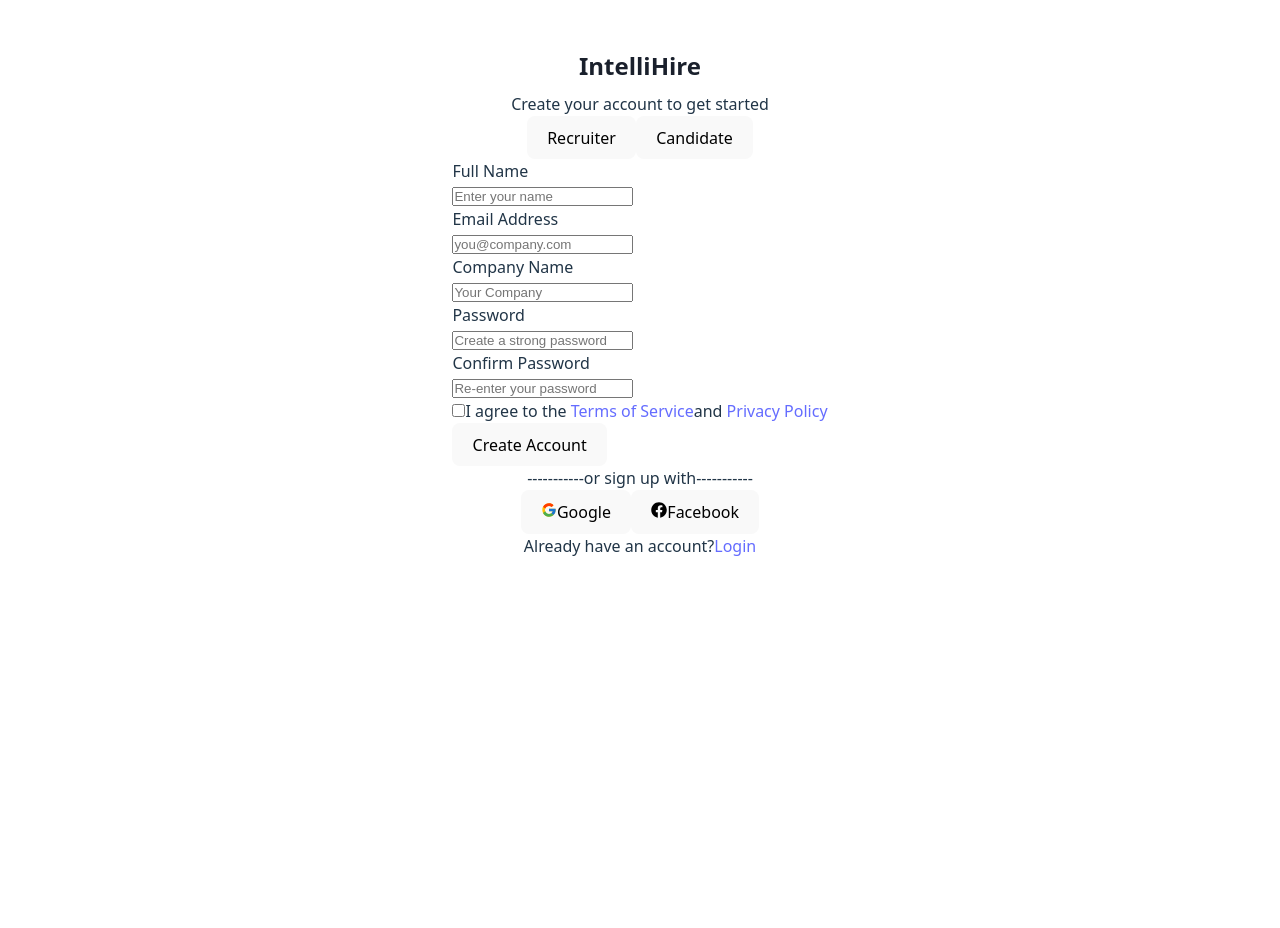
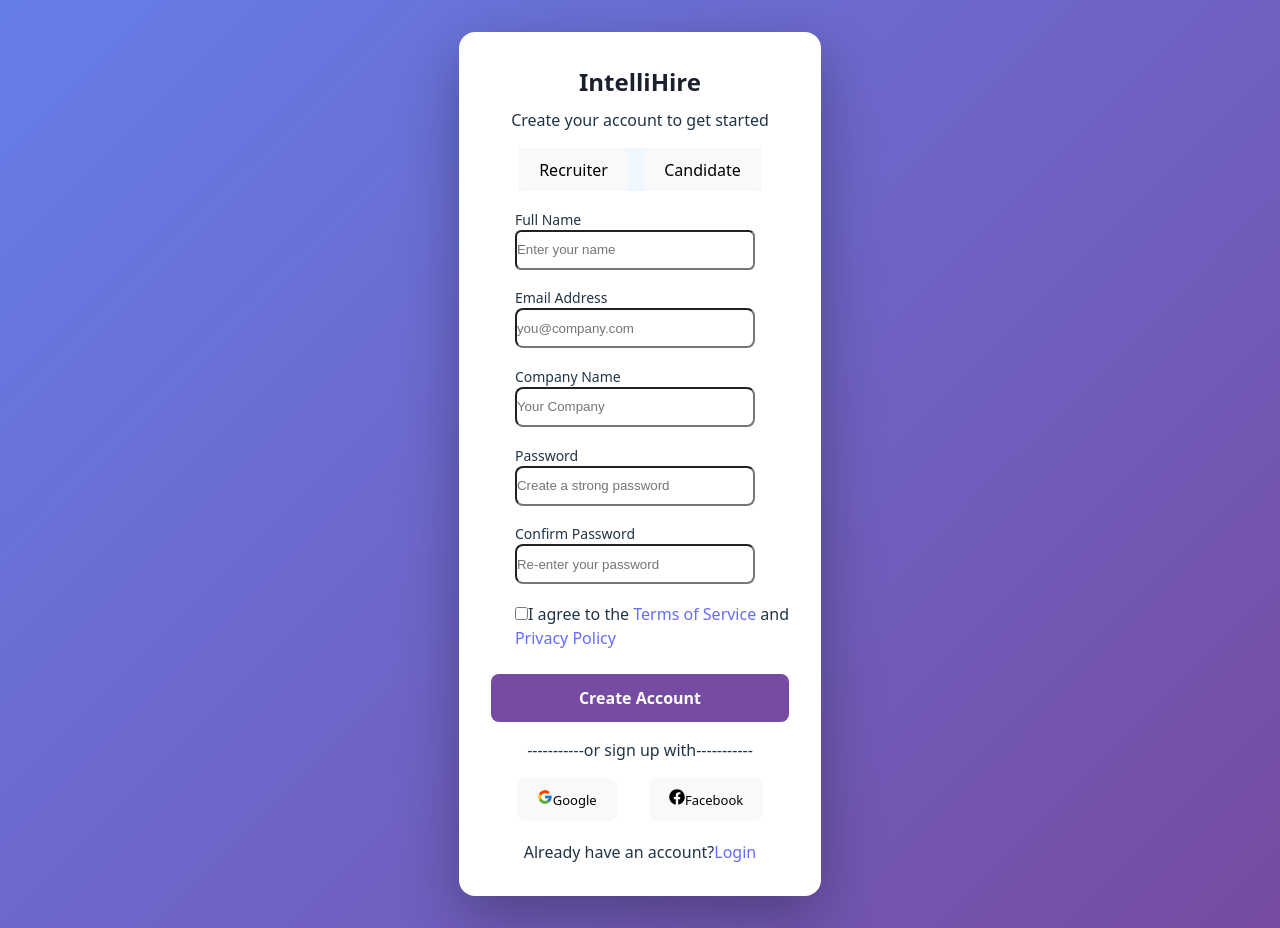
Before and after one commit to SIMRAN20053/INTELLIHIRE, a React (Vite) app: page /signup in a window 1280 px wide. Before the commit the page ends 848 px from the top, so only its background shows below. Built offline with nearby package versions, Linux system fonts and the light colour scheme.

Commit message:
Updated signup page UI

```diff
--- a/src/pages/signup.css
+++ b/src/pages/signup.css
@@ -8,11 +8,117 @@
     flex-direction: column;
     justify-content: center;
     align-items: center;
-    margin:3rem;
+ background: linear-gradient(135deg, #667eea 0%, #764ba2 100%);
+
 }
 .signup-card{
+    margin-top: 2rem;
+      margin-bottom: 2rem;
     display:flex;
     flex-direction: column;
     justify-content: center;
     align-items: center;
+    background-color: white;
+    height:54rem;
+    padding:2rem;
+    border-radius: 1rem;
+      box-shadow: 0 20px 60px rgba(0, 0, 0, 0.3);
 }
+.user-role{
+    margin-top:1rem;
+    background-color: aliceblue;
+}
+.F-name{
+    margin-left:1.5rem;
+      margin-top: 1.1rem;
+    font-size: 14px;
+}
+.Email{
+     margin-left:1.5rem;
+       margin-top: 1.1rem;
+          font-size: 14px;
+}
+.company{
+     margin-left:1.5rem;
+     margin-top: 1.1rem;
+        font-size: 14px;
+}
+.Pass{
+     margin-left:1.5rem;
+     margin-top: 1.1rem;
+        font-size: 14px;
+}
+.Pass-confirm{
+     margin-left:1.5rem;
+     margin-top: 1.1rem;
+        font-size: 14px;
+}
+.policy{
+      margin-top: 1.1rem;
+        margin-left:1.5rem;
+}
+.Form-action{
+   display:flex;
+   justify-content: center;
+   align-items: center;
+   margin-top: 1.5rem;
+}
+.Submit{
+    width:100%;
+    height:3rem;
+       cursor:pointer;
+       background-color: #764ba2 ;
+       color: white;
+       font-weight: 700;
+}
+.signup-divider{
+    margin-top: 1rem;
+}
+.G-btn{
+    margin-right: 1rem;
+    margin-top: 1rem;
+}
+.F-btn{
+        margin-left: 1rem;
+    margin-top: 1rem;
+}
+.Face-input{
+    font-size: small;
+}
+.G-input{
+    font-size: small;
+}
+.signup-Footer{
+    margin-top:1.2rem;
+}
+.Recruiter{
+margin-right: 0.5rem;
+}
+.Candidate{
+    margin-left:0.5rem;
+}
+.name{
+    width:15rem;
+    height:2.5rem;
+    border-radius: 0.4rem;
+}
+.E-input{
+    width:15rem;
+    height:2.5rem;
+    border-radius: 0.5rem;
+}
+.C-input{
+    width:15rem;
+    height:2.5rem;
+    border-radius: 0.5rem;
+}
+.P-input{
+     width:15rem;
+    height:2.5rem;
+    border-radius: 0.5rem;
+}
+.passwordconfirm-input{
+    width:15rem;
+    height:2.5rem;
+    border-radius: 0.5rem;
+}
--- a/src/pages/signup.jsx
+++ b/src/pages/signup.jsx
@@ -20,7 +20,7 @@ function Signup(){
 </div>
 <div className="details">
     <div className="F-name">
-        <lable>Full Name</lable><br/>
+        <label>Full Name</label><br/>
         <input type="text" placeholder="Enter your name" className="name"></input>
     </div>
        <div className="Email">
@@ -41,10 +41,10 @@ function Signup(){
  </div>
  <div className="policy">
     <input type="checkbox" id="policy"/>
-    <label htmlFor="policy">I agree to the <a href="#">Terms of Service</a>and <a href="#">Privacy Policy</a></label>
+    <label htmlFor="policy">I agree to the <a href="#">Terms of Service</a> and <br/><a href="#">Privacy Policy</a></label>
  </div>
  <div className="Form-action">
-    <button type="submit">Create Account</button>
+    <button type="submit" className="Submit">Create Account</button>
  </div>
 </div>
 <div className="signup-divider">
@@ -53,11 +53,11 @@ function Signup(){
 <div className="signup-social">
     <button className="G-btn">
          <FcGoogle/>
-         <span>Google</span>
+         <span className="G-input">Google</span>
     </button>
     <button className="F-btn">
         <FaFacebook/>
-        <span>
+        <span className="Face-input">
             Facebook
         </span>
     </button>
```
